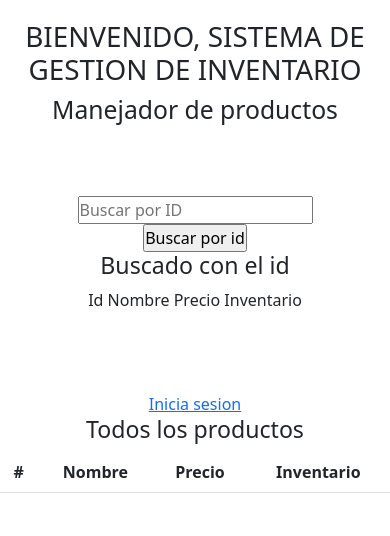
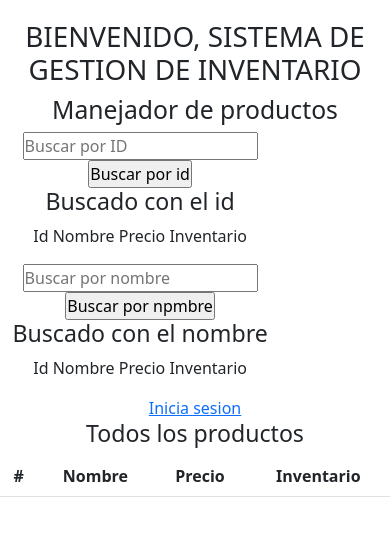
Before and after one commit to SMITH367/InvetaryGestion, a website with bundled scripts: page frontend/index.html in a window 390 px wide. Built offline with nearby package versions, Linux system fonts and the light colour scheme; no server answers.

Commit message:
responsive view in index added and search by name template

```diff
--- a/frontend/index.html
+++ b/frontend/index.html
@@ -19,7 +19,7 @@
         <h1 class='center'>BIENVENIDO, SISTEMA DE GESTION DE INVENTARIO</h1>
         <h2 class='center'>Manejador de productos</h2>
 
-        <div class="search">
+        <div class="search center">
 
             <div class="searchingId">
                 <form action="">
@@ -27,7 +27,7 @@
                     <input type="submit" id="SearchIdBtn" value="Buscar por id">
                 </form>
 
-                <h3 class="center" id="buscandoID">Buscado con el id</h3>
+                <h3 class="center">Buscado con el id</h3>
 
                 <label for="">Id <p id="idSearched"> </p> </label>
                 <label for="">Nombre <p id="nameSearched"> </p> </label>
@@ -35,10 +35,21 @@
                 <label for="">Precio <p id="priceSearched"> </p> </label>
                 <label for="">Inventario <p id="inventSearched"> </p> </label>
             </div>
+            <div class="searchingName">
+                <form action="">
+                    <input type="text" placeholder="Buscar por nombre" id="searchByName">
+                    <input type="submit" id="searchByNameBtn" value="Buscar por npmbre">
+                </form>
 
+                <h3 class="center">Buscado con el nombre</h3>
+
+                <label for="">Id <p id="idSearched2"> </p> </label>
+                <label for="">Nombre <p id="nameSearched2"> </p> </label>
+                <label for="">Precio <p id="priceSearched2"> </p> </label>
+                <label for="">Inventario <p id="inventSearched2"> </p> </label>
+            </div>
 
         </div>
-
 
 
 
--- a/frontend/styles/responsive.css
+++ b/frontend/styles/responsive.css
@@ -7,4 +7,20 @@
     .form-data-btn {
         width: 40%;
     }
+
+    .search {
+        width: 100%;
+        display: flex;
+        flex-wrap: wrap;
+        justify-content: space-between;
+        align-content: center;
+    }
+
+    .searchingName {
+        width: 100%;
+    }
+
+    .searchingId {
+        width: 100%;
+    }
 }
--- a/frontend/styles/styles.css
+++ b/frontend/styles/styles.css
@@ -24,7 +24,7 @@ td {
 
 .form-data-input {
     width: 40%;
-    margin:7px;
+    margin: 7px;
 }
 
 .form-data-btn {
@@ -32,19 +32,29 @@ td {
     margin: 10px 0px;
 }
 
-.search{
-    padding:4em;
-    display:flex;
-    justify-content:space-between;
+.search {
+
+    display: flex;
+    justify-content: space-between;
 }
 
-.deleteBtn{
-    border:none;
-    color:red;
+.searchingName {
+    width: 70%;
 }
-.bggray{
-    background-color:rgb(211, 211, 211);
+
+.searchingId {
+    width: 70%;
 }
+
+.deleteBtn {
+    border: none;
+    color: red;
+}
+
+.bggray {
+    background-color: rgb(211, 211, 211);
+}
+
 .center {
     text-align: center;
 }
```
